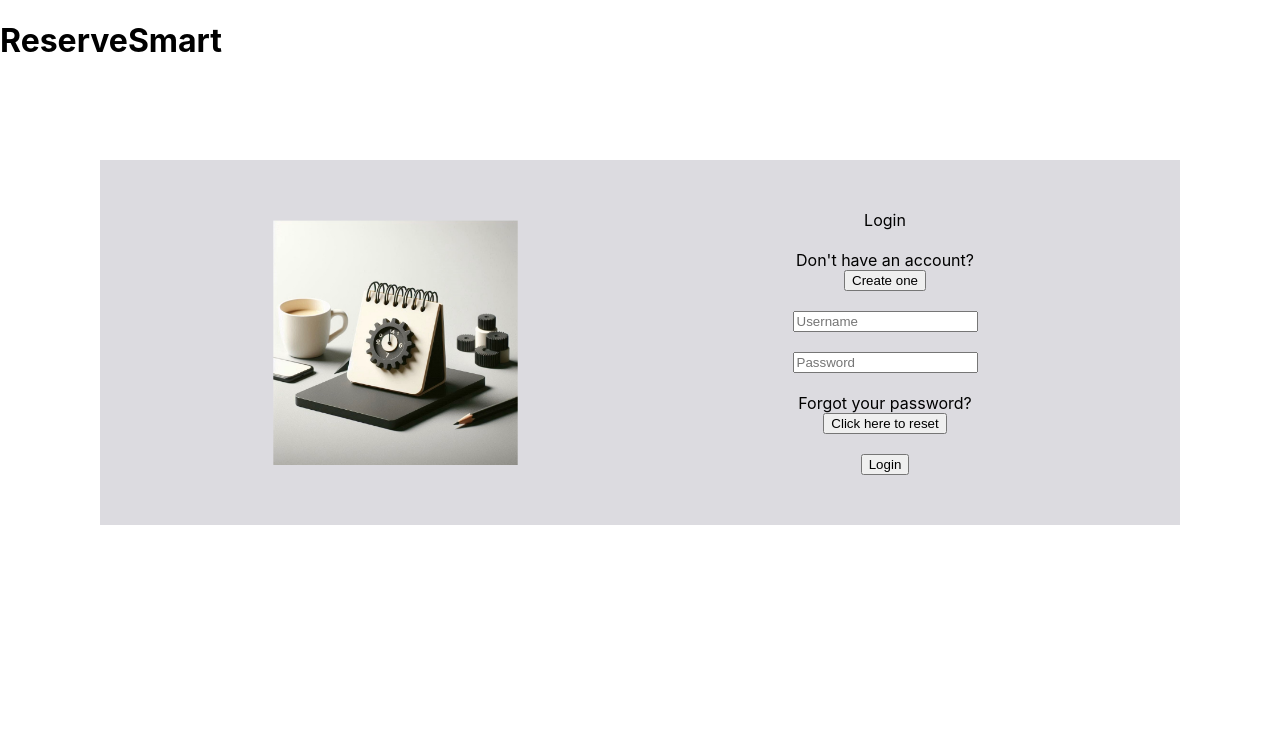
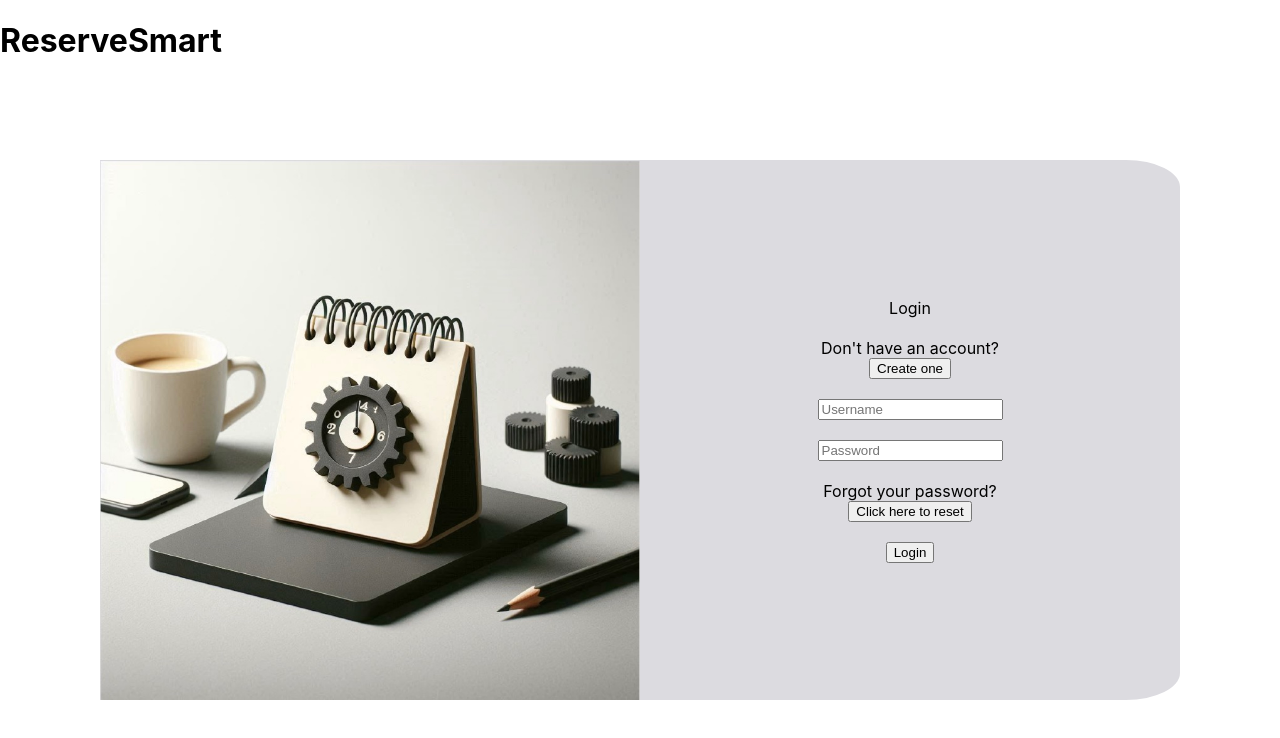
Before and after one commit to FarisAlamoudi/BigProject, a React (Create React App) app in the folder frontend/: page / in a window 1280 px wide. Shown: the top 738 px of the page. Built offline with nearby package versions, Linux system fonts and the light colour scheme.

Commit message:
Update App.css

```diff
--- a/frontend/src/App.css
+++ b/frontend/src/App.css
@@ -41,9 +41,9 @@
 
 #loginDiv {
   margin: 100px;
-  padding: 50px;
+  padding: 100px, 50px, 100px, 50px;
   background-color: #dcdbe0;
-  radius: 25%;
+  border-radius: 5%;
   display: flex;
   align-items: center;
 }
@@ -56,7 +56,7 @@
 }
 
 .loginImage img {
-  max-width: 50%;
+  max-width: 100%;
   height: auto;
 }
 
```
